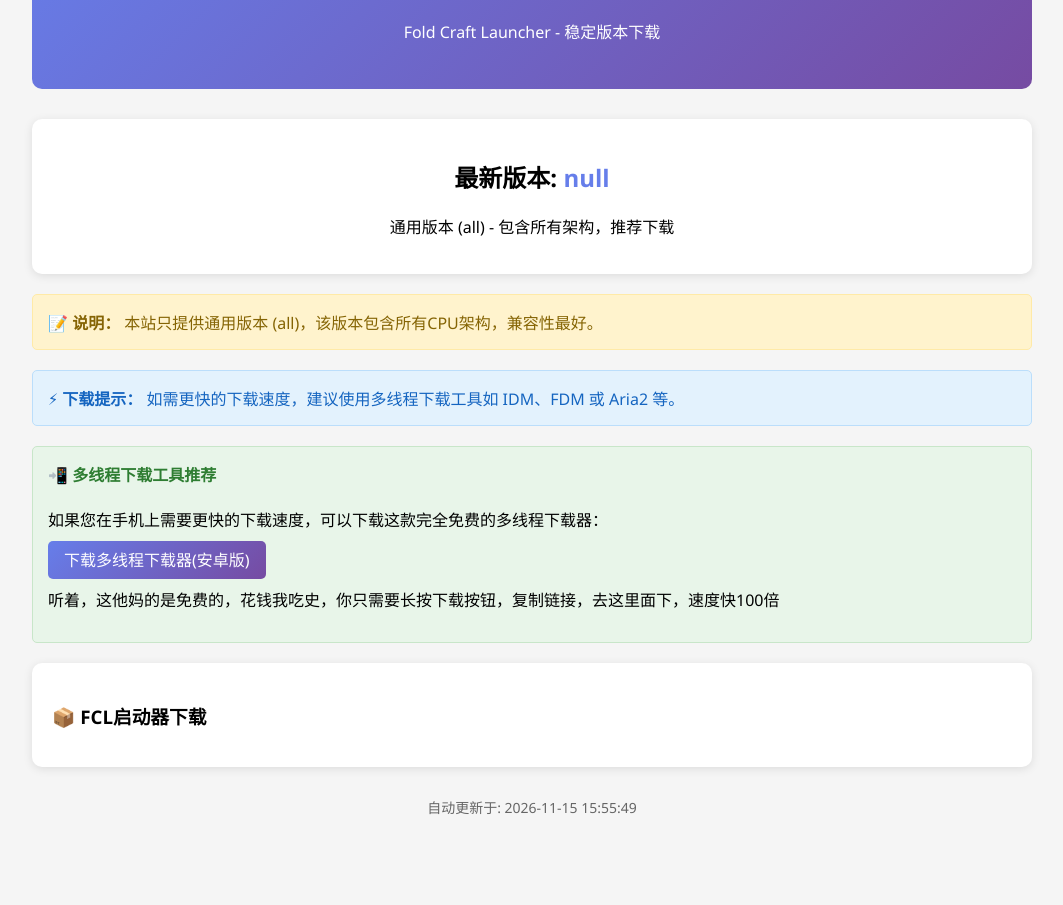
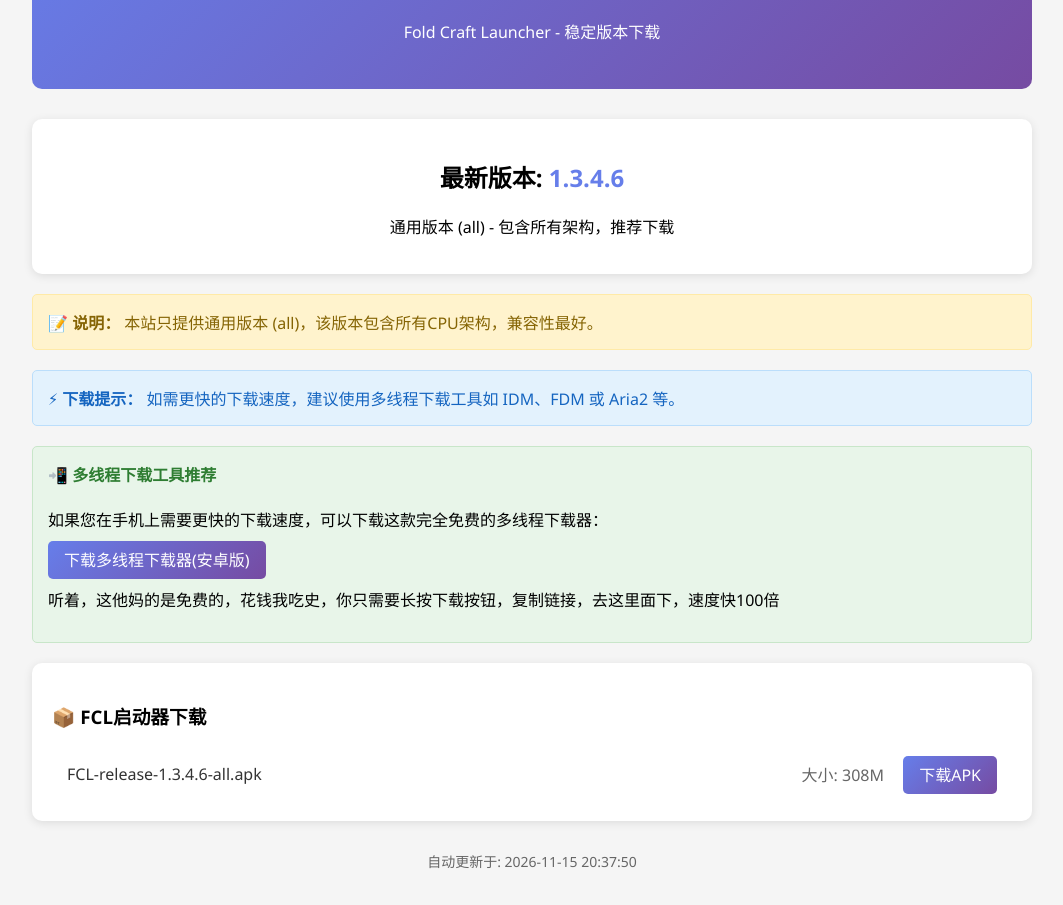
Before and after one commit to 4646hdh/hghghghgh, a plain HTML site: page web/index.html in a window 1280 px wide. Shown: the part 120-1025 px from the top of the page, without its empty margins (108-1171 px from the left). Before the commit the page ends 971 px from the top, so only its background shows below. Drawn offline with Linux system fonts and the light colour scheme.

Commit message:
自动更新到版本 1.3.4.6

```diff
--- a/web/index.html
+++ b/web/index.html
@@ -113,7 +113,7 @@
     </div>
 
     <div class="version-info">
-        <h2>最新版本: <span style="color: #667eea;">null</span></h2>
+        <h2>最新版本: <span style="color: #667eea;">1.3.4.6</span></h2>
         <p>通用版本 (all) - 包含所有架构，推荐下载</p>
     </div>
 
@@ -134,10 +134,17 @@
 
     <div class="download-list">
         <h3>📦 FCL启动器下载</h3>
+        <div class="file-item">
+            <div class="file-name">FCL-release-1.3.4.6-all.apk</div>
+            <div>
+                <span style="color: #666; margin-right: 15px;">大小: 308M</span>
+                <a href="apk_files/FCL-release-1.3.4.6-all.apk" class="download-btn" download>下载APK</a>
+            </div>
+        </div>
     </div>
 
     <div class="footer">
-        <p>自动更新于: 2026-11-15 15:55:49</p>
+        <p>自动更新于: 2026-11-15 20:37:50</p>
     </div>
 </body>
 </html>
```
Also changed, not shown: 2 other files.
